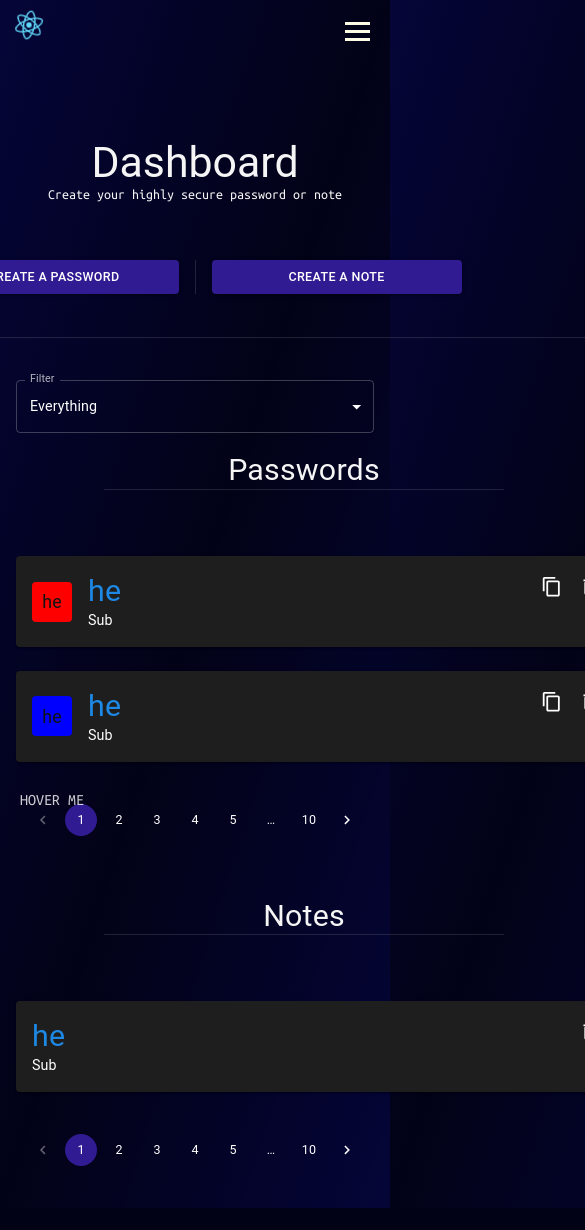
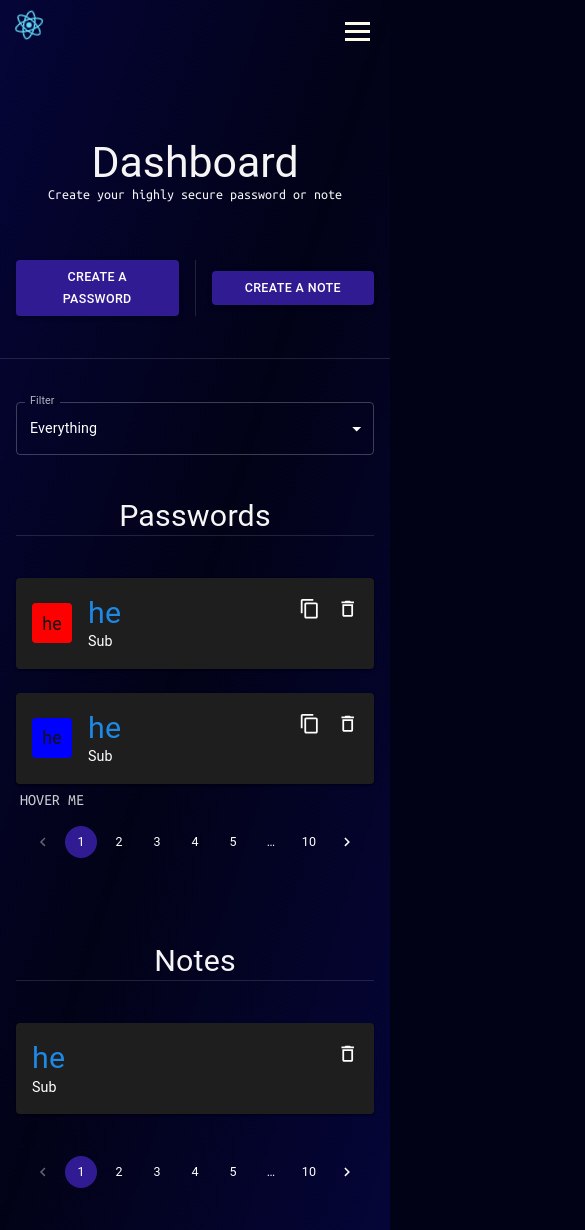
Before and after one commit to BitR13x/Quechall, a React (Create React App) app: page /dashboard in a window 390 px wide. Shown: the top 1230 px of the page, 585 px wide, since content can reach past the window. Before the commit the page ends 1208 px from the top, so only its background shows below. Built offline with nearby package versions, Linux system fonts and the light colour scheme.

Commit message:
(front-end) responsive design

```diff
--- a/src/components/NotesCard.tsx
+++ b/src/components/NotesCard.tsx
@@ -19,7 +19,7 @@ const NotesCard = ({ note }) => {
 
 
     return (
-        <Card variant="elevation" sx={{width: 600}}>
+        <Card variant="elevation" sx={{maxWidth: 600, width: "100%"}}>
             <CardHeader title={
             <Typography variant="h4">
                 <Link className="outside-link" to={note.link}>{note.title}</Link>
--- a/src/components/PasswordCard.tsx
+++ b/src/components/PasswordCard.tsx
@@ -28,14 +28,14 @@ const PasswordCard = ({ password }) => {
              .then(response => console.log(response))
     };
 
-    const handleOpenDialogDel = () => setOpenDialog(true)
-    const handleCloseDialogDel = () => setOpenDialog(false)
+    const handleOpenDialogDel = () => setOpenDialog(true);
+    const handleCloseDialogDel = () => setOpenDialog(false);
 
-    const handleOpenDialogPass = () => setOpenDialogPass(true)
-    const handleCloseDialogPass = () => setOpenDialogPass(false)
+    const handleOpenDialogPass = () => setOpenDialogPass(true);
+    const handleCloseDialogPass = () => setOpenDialogPass(false);
 
     return (
-        <Card variant="elevation" sx={{width: 600}}>
+        <Card variant="elevation" sx={{ maxWidth: 600, width: "100%" }}>
             <CardHeader title={
             <Typography variant="h4">
                 <Link className="outside-link" to={"#"} onClick={handleOpenDialogPass}>{password.title}</Link>
@@ -59,7 +59,6 @@ const PasswordCard = ({ password }) => {
                         <ContentCopy/>
                     </IconButton>
                     <Menu
-                      id="basic-menu"
                       anchorEl={anchorEl}
                       open={openMenu}
                       onClose={handleCloseMenu}
--- a/src/pages/Dashboard.tsx
+++ b/src/pages/Dashboard.tsx
@@ -41,31 +41,28 @@ const Dashboard = () => {
                         <Stack direction="row" spacing={2}
                         divider={<Divider orientation="vertical" flexItem />}
                         alignItems="center" justifyContent="center">
-                            <Box>
                             <Button sx={{ width: 250 }} onClick={handleClickOpenDialog} variant="contained">
                                 Create a password
                             </Button>
+
+                            <Button sx={{ width: 250 }} href='/create/notes' variant="contained">
+                                Create a note
+                            </Button>
+                        </Stack>
+                    </Container>
                     <DialogPass
                       identifierContent={""}
                       PasswdContent={""}
                       open={open}
                       handleClose={handleCloseDialog}
                     />
-                            </Box>
-                            <Box>
-                                <Button sx={{ width: 250 }} href='/create/notes' variant="contained">
-                                    Create a note
-                                </Button>
-                            </Box>
-                        </Stack>
-                    </Container>
                 </div>
                 <div className="giveMeSpace centerMe">
-                    <Divider variant="middle" sx={{width: 800}} />
+                    <Divider variant="middle" sx={{maxWidth: 800, width: "100%"}} />
                 </div>
                 <Container>
                     <div className="centerMe">
-                        <FormControl sx={{width: 600}}>
+                        <FormControl sx={{maxWidth: 600, width: "100%"}}>
                             <InputLabel>Filter</InputLabel>
                             <Select
                                 value={filter}
@@ -82,18 +79,20 @@ const Dashboard = () => {
 
                 <Container>
                     <div className={filter === "Notes" ? 'hidden' : undefined}>
-                        <Grid container direction="column" justifyContent="center" alignItems="center" spacing={3}>
                         <div className="giveMeSpace" style={{textAlign: "center"}}>
                             <Typography variant="h4">
                                 Passwords
                             </Typography>
-                                <Divider variant="middle" sx={{width: 400}} />
+                            <div className="centerMe">
+                                <Divider variant="middle" sx={{maxWidth: 400, width: "100%"}} />
                             </div>
+                        </div>
+                        <Grid container direction="column" justifyContent="center" alignItems="center" spacing={3}>
                             {/* //! map Loop */}
-                            <Grid item >
+                            <Grid item sx={{width: "100%", display: "flex"}} justifyContent="center" alignItems="center" >
                                 <PasswordCard password={{ title: "he", subheader: "Sub", link: "/", color: "red", id: 1, pswd: "HELLO", identifier: "HELLO" }} />
                             </Grid>
-                            <Grid item >
+                            <Grid item sx={{width: "100%", display: "flex"}} justifyContent="center" alignItems="center" >
                                 <PasswordCard password={{ title: "he", subheader: "Sub", link: "/", color: "blue", id: 2, pswd: "HEL" }} />
                             </Grid>
                         </Grid>
@@ -104,15 +103,18 @@ const Dashboard = () => {
                     </div>
 
                     <div className={filter === "Passwords" ? 'hidden' : undefined}>
-                        <Grid container direction="column" justifyContent="center" alignItems="center" spacing={3}>
                         <div className="giveMeSpace" style={{textAlign: "center"}}>
                             <Typography variant="h4">
                                 Notes
                             </Typography>
-                                <Divider variant="middle" sx={{width: 400}} />
+                            <div className="centerMe">
+                                <Divider variant="middle" sx={{maxWidth: 400, width: "100%"}} />
                             </div>
+                        </div>
+                        <Grid container direction="column" justifyContent="center" alignItems="center" spacing={3}>
+
                             {/* //! map Loop */}
-                            <Grid item >
+                            <Grid item sx={{width: "100%", display: "flex"}} justifyContent="center" alignItems="center" >
                                 <NotesCard note={{ title: "he", subheader: "Sub", link: "/", color: "blue", id: 2 }} />
                             </Grid>
                         </Grid>
--- a/src/pages/Notes.tsx
+++ b/src/pages/Notes.tsx
@@ -48,15 +48,15 @@ const Notes = ({ NoteTitle = "", markdownDef = ""}) => {
                     <Stack direction="row" spacing={2}
                         divider={<Divider orientation="vertical" flexItem />}
                         alignItems="center" justifyContent="center">
-                      <Button sx={{ width: 300 }} variant="contained" onClick={() => setDisplay("Editor")} >Editor</Button>
-                      <Button sx={{ width: 300 }} variant="contained" onClick={() => setDisplay("Syntax")} >Syntax</Button>
-                      <Button sx={{ width: 300 }} variant="contained" onClick={() => setDisplay("Preview")} >Preview</Button>
+                      <Button sx={{ maxWidth: 300, width: "100%" }} variant="contained" onClick={() => setDisplay("Editor")} >Editor</Button>
+                      <Button sx={{ maxWidth: 300, width: "100%" }} variant="contained" onClick={() => setDisplay("Syntax")} >Syntax</Button>
+                      <Button sx={{ maxWidth: 300, width: "100%" }} variant="contained" onClick={() => setDisplay("Preview")} >Preview</Button>
                     </Stack>
                 </div>
 
 
                 <div className="giveMeSmallSpace">
-                    <TextField inputRef={NoteTitleField} sx={{ width: 300 }}
+                    <TextField inputRef={NoteTitleField} sx={{ maxWidth: 300, width: "100%" }}
                     color="secondary" label="Note title" variant="standard" defaultValue={NoteTitle}/>
                 </div>
 
@@ -90,7 +90,7 @@ const Notes = ({ NoteTitle = "", markdownDef = ""}) => {
 
             <Container>
                 <div className="giveMeSmallSpace centerMe">
-                    <Button sx={{ width: 600 }} variant="contained" onClick={saveNote}>Save</Button>
+                    <Button sx={{ maxWidth: 600, width: "100%" }} variant="contained" onClick={saveNote}>Save</Button>
                     <Snackbar open={openSnackBar} autoHideDuration={4000} onClose={handleCloseSnacBar}>
                       <Alert onClose={handleCloseSnacBar} severity="success" sx={{ width: '100%' }}>
                         Note was saved sucessfully!
```
Lines whose indentation alone changed are shown as unchanged.
